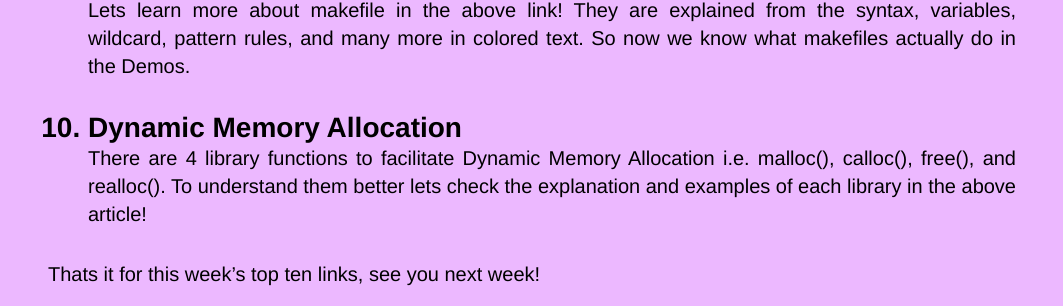
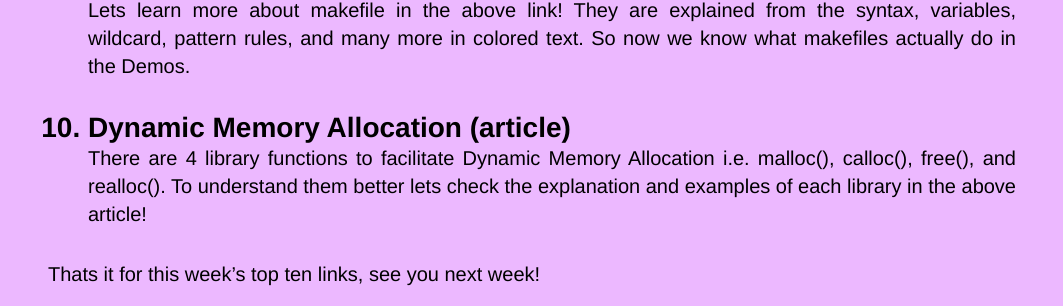
Before and after one commit to frsardhf/os211, a Jekyll site: the page built from w04.md, in a window 1280 px wide. Shown: the part 1719-2025 px from the top of the page, without its empty margins (108-1171 px from the left). Built offline with Jekyll 4.4.1, drawn with Linux system fonts in a browser that asks for light colours; our own code applies the rules of GitHub Pages for plain Markdown files.

Commit message:
OS211 frsardhf

```diff
--- a/w04.md
+++ b/w04.md
@@ -33,7 +33,7 @@ Hello everyone, this week we are learning Addressing, Shared Lib & Pointer.
 9. [More on the Makefile (article)](https://makefiletutorial.com/) <br>
    Lets learn more about makefile in the above link! They are explained from the syntax, variables, wildcard, pattern rules, and many more in colored text. So now we know what makefiles actually do in the Demos.
 
-10. [Dynamic Memory Allocation](https://www.geeksforgeeks.org/dynamic-memory-allocation-in-c-using-malloc-calloc-free-and-realloc/) <br>
+10. [Dynamic Memory Allocation (article)](https://www.geeksforgeeks.org/dynamic-memory-allocation-in-c-using-malloc-calloc-free-and-realloc/) <br>
     There are 4 library functions to facilitate Dynamic Memory Allocation i.e. malloc(), calloc(), free(), and realloc(). To understand them better lets check the explanation and examples of each library in the above article!
 
 Thats it for this week's top ten links, see you next week!
```
